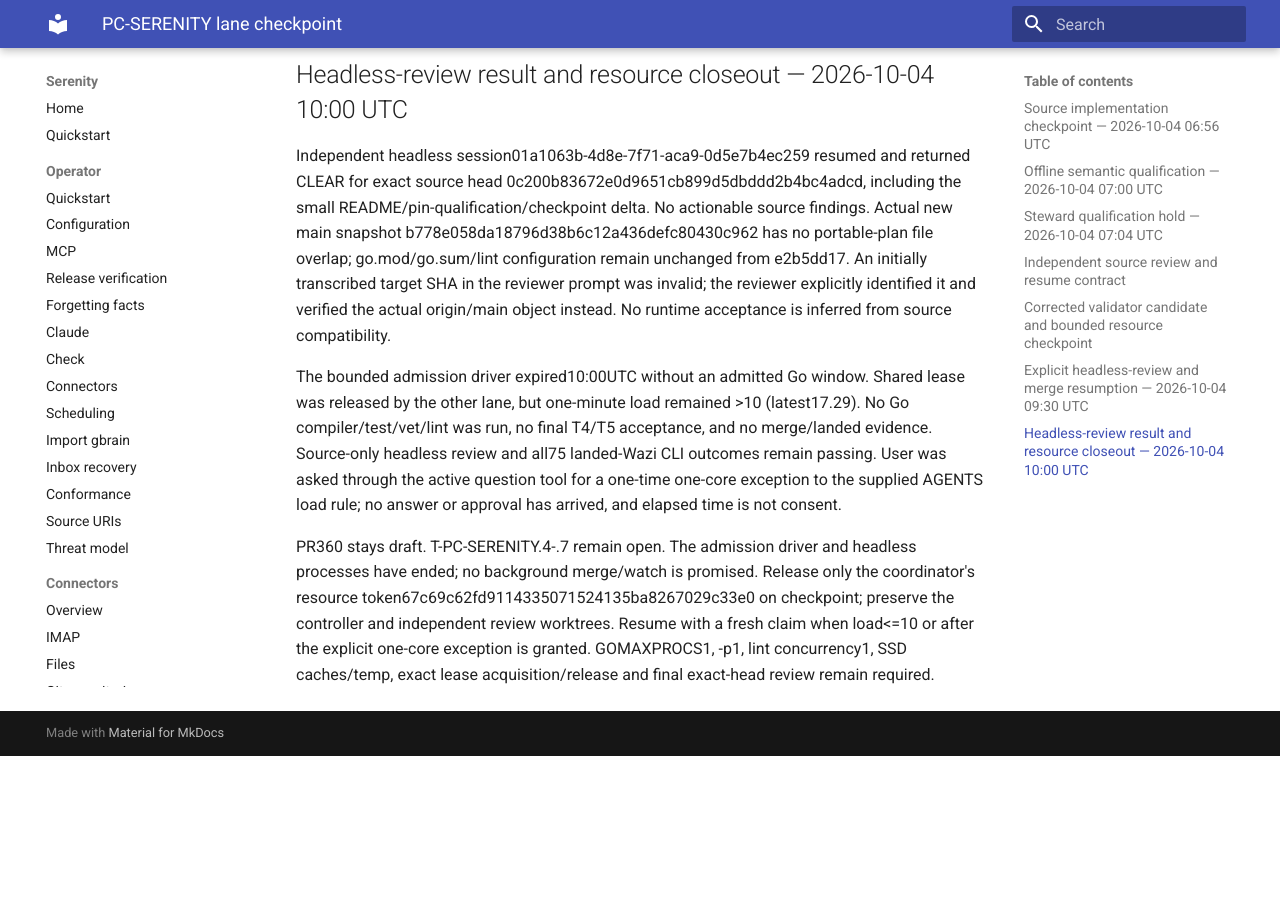
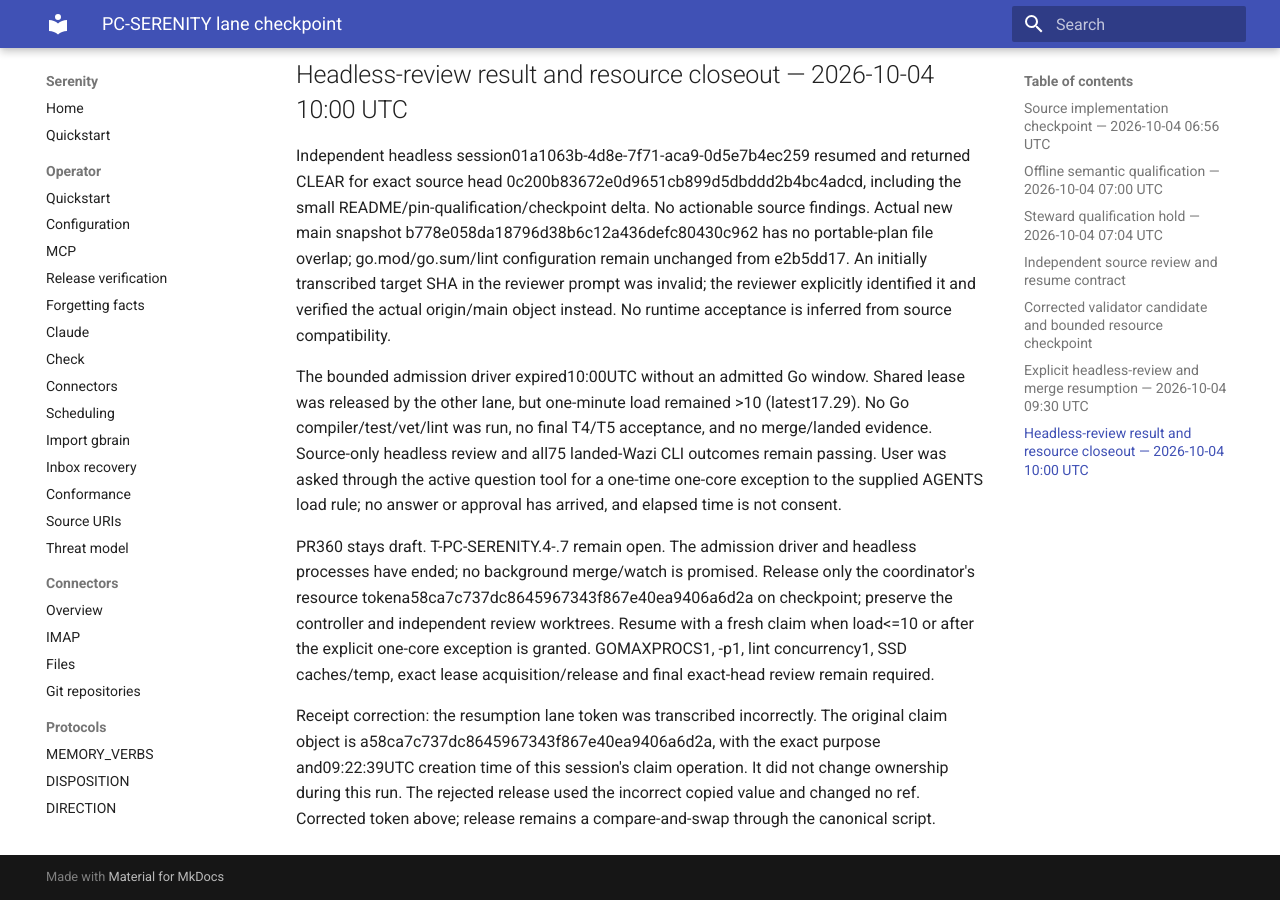
Before and after one commit to sirerun/serenity, an MkDocs documentation site: the page built from docs/plans/portable-plan-conformance-checkpoint-20261004.md, in a window 1280 px wide and 900 px high, scrolled down 4819 px. Built offline with MkDocs 1.6.1 and Material for MkDocs 9.7.7, drawn with Linux system fonts in a browser that asks for light colours; before the commit the page ends 5575 px from its top, so only the background shows below that; some of the changed text lies outside the part shown.

Commit message:
docs: correct original lane claim receipt

```diff
--- a/docs/plans/portable-plan-conformance-checkpoint-20261004.md
+++ b/docs/plans/portable-plan-conformance-checkpoint-20261004.md
@@ -159,7 +159,7 @@ No implementation change or fictitious regression claim was made for it.
 ## Explicit headless-review and merge resumption — 2026-10-04 09:30 UTC
 
 User explicitly requested headless review and merge of PR360. Lane reclaimed
-R-portable-plan-conformance token `67c69c62fd9114335071524135ba8267029c33e0`;
+R-portable-plan-conformance token `a58ca7c737dc8645967343f867e40ea9406a6d2a`;
 shared foreign lease preserved. Current load/build ownership is checked before
 Go commands; wait deadline10:00UTC.
 
@@ -204,8 +204,15 @@ or approval has arrived, and elapsed time is not consent.
 
 PR360 stays draft. T-PC-SERENITY.4-.7 remain open. The admission driver and
 headless processes have ended; no background merge/watch is promised.
-Release only the coordinator's resource token67c69c62fd9114335071524135ba8267029c33e0
+Release only the coordinator's resource tokena58ca7c737dc8645967343f867e40ea9406a6d2a
 on checkpoint; preserve the controller and independent review worktrees.
 Resume with a fresh claim when load<=10 or after the explicit one-core
 exception is granted. GOMAXPROCS1, -p1, lint concurrency1, SSD caches/temp,
 exact lease acquisition/release and final exact-head review remain required.
+
+Receipt correction: the resumption lane token was transcribed incorrectly.
+The original claim object is a58ca7c737dc8645967343f867e40ea9406a6d2a,
+with the exact purpose and09:22:39UTC creation time of this session's claim
+operation. It did not change ownership during this run. The rejected release
+used the incorrect copied value and changed no ref. Corrected token above;
+release remains a compare-and-swap through the canonical script.
```
